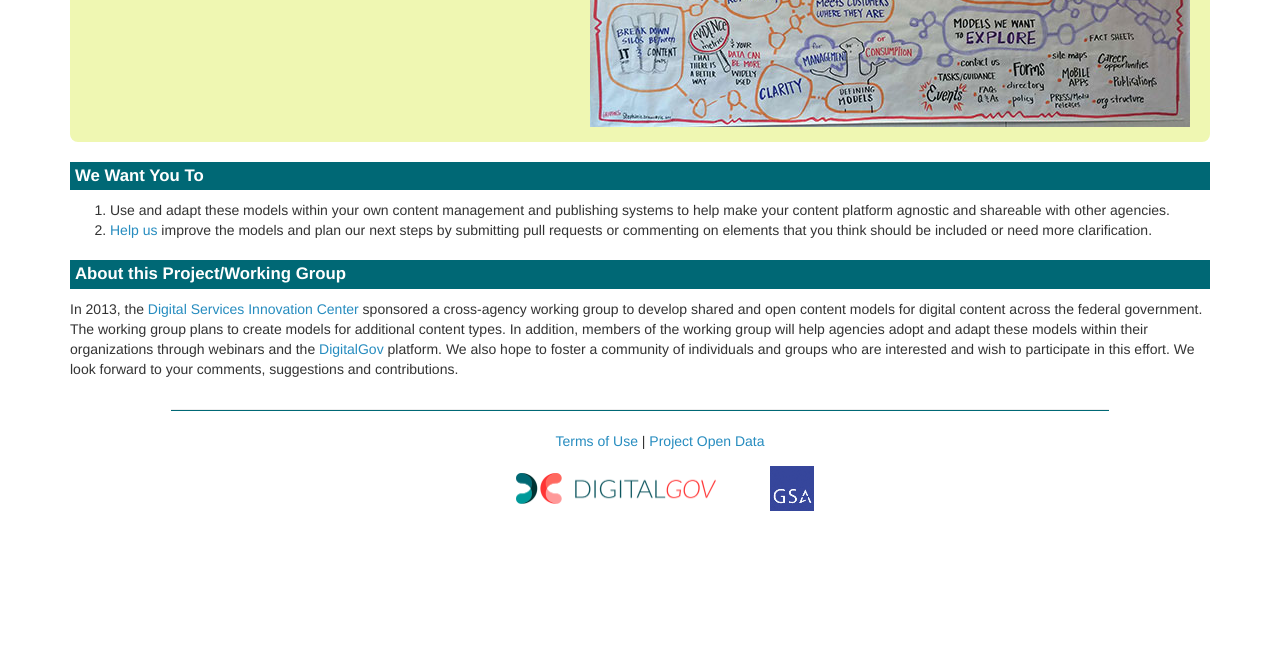
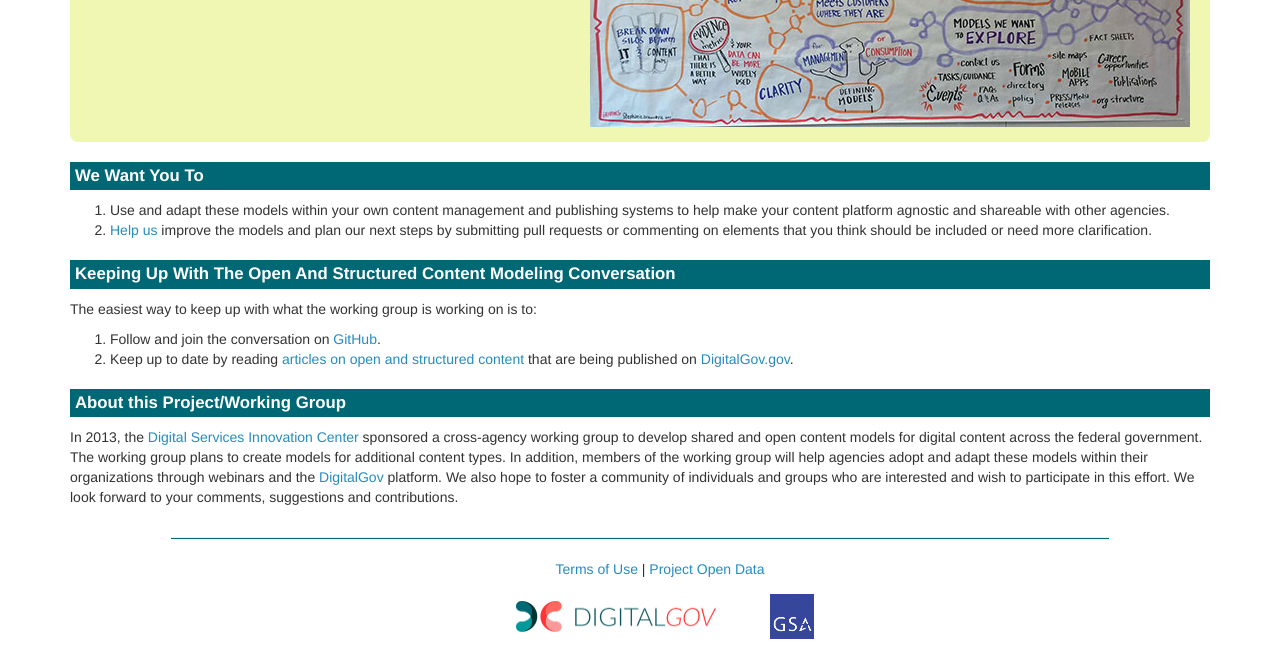
Before and after one commit to GSA/Open-And-Structured-Content-Models, a Jekyll site: the page built from index.md, in a window 1280 px wide. Shown: the part 320-979 px from the top of the page. Built offline with Jekyll 4.4.1, drawn with Linux system fonts in a browser that asks for light colours; nearby versions of some CDN libraries; Markdown is read by kramdown in place of the engine named in the settings; before the commit the page ends 900 px from its top, so only the background shows below that.

Commit message:
Updated homepage and added webinar videos to content models.

```diff
--- a/index.md
+++ b/index.md
@@ -16,9 +16,14 @@ title: Home
 </div>
 
 ## We Want You To
-
 1. Use and adapt these models within your own content management and publishing systems to help make your content platform agnostic and shareable with other agencies.
 2. [Help us]({{ site.baseurl }}/contribute.html) improve the models and plan our next steps by submitting pull requests or commenting on elements that you think should be included or need more clarification.
+
+## Keeping Up With The Open And Structured Content Modeling Conversation
+The easiest way to keep up with what the working group is working on is to:
+
+1. Follow and join the conversation on [GitHub](https://github.com/GSA/Open-And-Structured-Content-Models).
+2. Keep up to date by reading [articles on open and structured content](http://www.digitalgov.gov/tag/content-models/) that are being published on [DigitalGov.gov](http://www.digitalgov.gov).
 
 ## About this Project/Working Group
 In 2013, the [Digital Services Innovation Center](https://www.digitalgov.gov/about/) sponsored a cross-agency working group to develop
```
Also changed, not shown: _layouts/contentmodel.html (+8 -0 lines), models/article-model.md (+3 -0 lines), models/event-model.md (+3 -0 lines).
